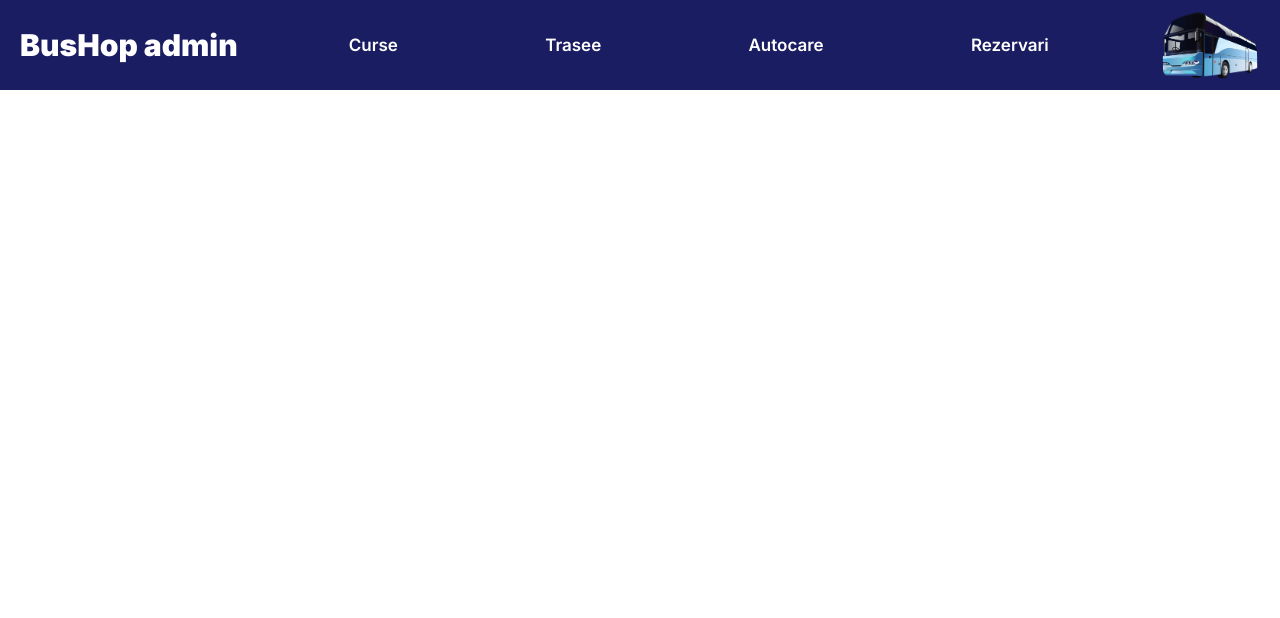
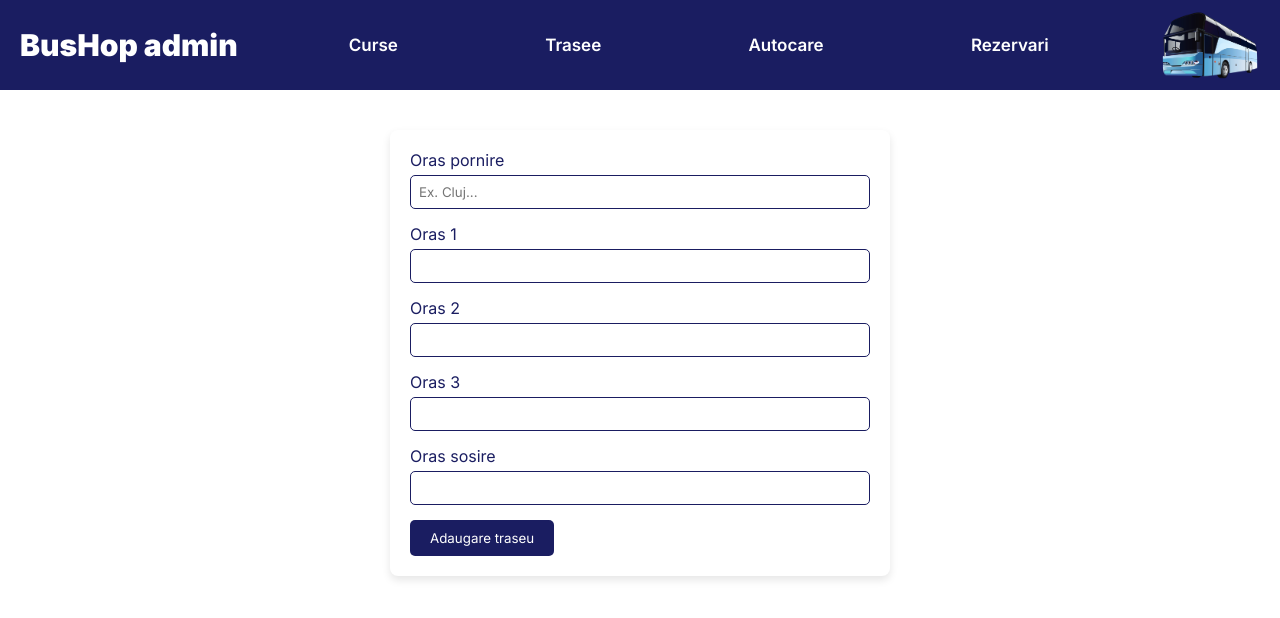
Before and after one commit to Tudor-Bondoc/BusHop, a React (Vite) app in the folder client_admin/: page /adaugare_traseu in a window 1280 px wide. Shown: the top 618 px of the page. Built offline with nearby package versions, Linux system fonts and the light colour scheme.

Commit message:
added add_traseu

```diff
--- a/client_admin/package.json
+++ b/client_admin/package.json
@@ -11,9 +11,11 @@
   },
   "dependencies": {
     "axios": "^1.6.5",
+    "formik": "^2.4.5",
     "react": "^18.2.0",
     "react-dom": "^18.2.0",
-    "react-router-dom": "^6.21.2"
+    "react-router-dom": "^6.21.2",
+    "yup": "^1.3.3"
   },
   "devDependencies": {
     "@types/react": "^18.2.43",
--- a/client_admin/src/App.jsx
+++ b/client_admin/src/App.jsx
@@ -2,6 +2,7 @@ import React from "react";
 import { BrowserRouter as Router, Route, Routes, Link } from "react-router-dom"
 import Header from "./components/Header";
 import Trasee from "./pages/Trasee";
+import AddTraseu from "./pages/AddTraseu"
 
 export default function App() {
   return(
@@ -14,6 +15,7 @@ export default function App() {
           <Route path="/trasee" element={<Trasee />} />
           <Route path="/autocare" element={<Trasee />} />
           <Route path="/rezervari" element={<Trasee />} />
+          <Route path="/adaugare_traseu" element={<AddTraseu />} />
         </Routes>
       </Router>
     </div>
--- /dev/null
+++ b/client_admin/src/pages/AddTraseu.jsx
@@ -0,0 +1,86 @@
+import React from "react";
+import {Formik, Form, Field, ErrorMessage} from 'formik'
+import { Link, useNavigate } from "react-router-dom"
+import * as Yup from 'yup'
+import axios from "axios"
+import "../styles/AddTraseu.css"
+
+export default function AddTraseu() {
+
+    const initialValues = {
+        oras_pornire: "",
+        oras_1: "",
+        oras_2: "",
+        oras_3: "",
+        oras_sosire: ""
+    }
+
+    const validationSchema = Yup.object().shape({
+        oras_pornire: Yup.string().required(),
+        oras_1: Yup.string(),
+        oras_2: Yup.string(),
+        oras_3: Yup.string(),
+        oras_sosire: Yup.string().required()
+    })
+
+    let navigate = useNavigate()
+
+    function onSubmit(data) {
+        axios.post("http://localhost:3002/trasee", data).then((response)=> {
+            console.log("IT WORKED")
+        })
+        navigate("/trasee")
+    }
+
+    return (
+        <div className="form--container">
+            <Formik
+                initialValues={initialValues}
+                onSubmit={onSubmit}
+                validationSchema={validationSchema}
+            >
+                <Form>
+
+                    <label>Oras pornire</label>
+                    <ErrorMessage name="oras_pornire" component="span" />
+                    <Field
+                        id = "input--oras--pornire"
+                        name = "oras_pornire"
+                        placeholder = "Ex. Cluj..."
+                    />
+
+                    <label>Oras 1</label>
+                    <ErrorMessage name="oras_1" component="span" />
+                    <Field
+                        id = "input--oras--1"
+                        name = "oras_1"
+                    />
+
+                    <label>Oras 2</label>
+                    <ErrorMessage name="oras_2" component="span" />
+                    <Field
+                        id = "input--oras--2"
+                        name = "oras_2"
+                    />
+
+                    <label>Oras 3</label>
+                    <ErrorMessage name="oras_3" component="span" />
+                    <Field
+                        id = "input--oras--3"
+                        name = "oras_3"
+                    />
+
+                    <label>Oras sosire</label>
+                    <ErrorMessage name="oras_sosire" component="span" />
+                    <Field
+                        id = "input--oras--sosire"
+                        name = "oras_sosire"
+                    />
+
+                    <button type="submit">Adaugare traseu</button>
+
+                </Form>
+            </Formik>
+        </div>
+    )
+}
--- a/client_admin/src/pages/Trasee.jsx
+++ b/client_admin/src/pages/Trasee.jsx
@@ -1,6 +1,8 @@
 import React from "react";
 import axios from "axios"
+import { Link } from "react-router-dom"
 import Traseu from "../components/Traseu";
+import Add from "../../images/add.png"
 
 export default function Trasee(){
 
@@ -31,6 +33,9 @@ export default function Trasee(){
     return(
         <div>
             {lista}
+            <Link to="/adaugare_traseu">
+                <img src={Add} className="add-button" />
+            </Link>
         </div>
     )
 }
--- /dev/null
+++ b/client_admin/src/styles/AddTraseu.css
@@ -0,0 +1,39 @@
+/* Form.css (sau numele fișierului CSS pe care îl folosiți) */
+
+.form--container {
+    background-color: #fff; /* Culoarea de fundal albă pentru container */
+    padding: 20px; /* Spațiere între conținut și margine */
+    border-radius: 8px; /* Rotunjirea colțurilor */
+    box-shadow: 0px 4px 8px rgba(0, 0, 0, 0.1); /* O umbra ușoară pentru efect de adâncime */
+    margin: 40px auto;
+    width: 500px;
+}
+
+label {
+    color: #1a1d61; /* Culoarea textului pentru etichete */
+    margin-bottom: 5px; /* Spațierea între etichete și câmpuri */
+    display: block; /* Face ca etichetele să fie afișate pe linii separate */
+}
+
+input {
+    width: 100%; /* Lățime completă pentru câmpurile de input */
+    padding: 8px; /* Spațiere între text și margine */
+    margin-bottom: 15px; /* Spațierea între câmpuri */
+    border: 1px solid #1a1d61; /* Bordură de culoare */
+    border-radius: 5px; /* Rotunjirea colțurilor pentru câmpurile de input */
+    background-color: #fff; /* Fond alb pentru câmpuri */
+    color: #1a1d61; /* Culoarea textului pentru câmpuri */
+}
+
+button[type="submit"] {
+    background-color: #1a1d61; /* Culoarea de fundal pentru buton */
+    color: #fff; /* Culoarea textului pentru buton */
+    padding: 10px 20px; /* Spațiere între text și margine */
+    border: none; /* Fără bordură */
+    border-radius: 5px; /* Rotunjirea colțurilor pentru buton */
+    cursor: pointer; /* Indicator de cursor */
+}
+
+button[type="submit"]:hover {
+    background-color: #0d0f30; /* Culoarea de fundal a butonului la survol */
+}
--- a/client_admin/src/styles/Traseu.css
+++ b/client_admin/src/styles/Traseu.css
@@ -28,3 +28,16 @@
     color: #1a1d61;
     font-weight: 800;
 }
+
+.add-button {
+    position: absolute;
+    right: 20px;
+    top: 100px;
+    height: 60px;
+    width: auto;
+}
+
+.add-button:hover {
+    transform: scale(1.2);
+    cursor: pointer;
+}
```
Also changed, not shown: client_admin/images/add.png (added), 1 other file (tests, documents, lock files or other folders).
